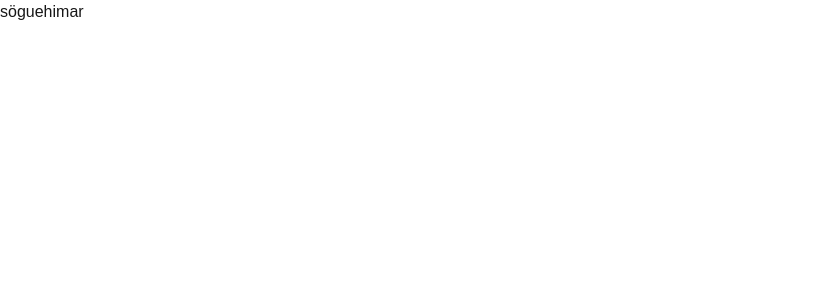
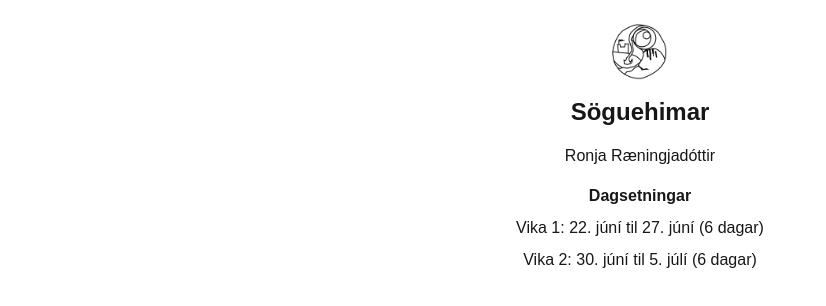
Before and after one commit to viktorhollanders/soguheimar-web, a Next.js app: page / in a window 1280 px wide. Shown: the top 306 px of the page, without its empty margins (0-826 px from the left). Built offline with nearby package versions, Linux system fonts and the light colour scheme.

Commit message:
Add base layout

```diff
--- a/package.json
+++ b/package.json
@@ -9,9 +9,12 @@
     "lint": "eslint"
   },
   "dependencies": {
+    "class-variance-authority": "^0.7.1",
+    "clsx": "^2.1.1",
     "next": "16.2.4",
     "react": "19.2.4",
-    "react-dom": "19.2.4"
+    "react-dom": "19.2.4",
+    "tailwind-merge": "^3.5.0"
   },
   "devDependencies": {
     "@tailwindcss/postcss": "^4",
--- a/src/app/layout.tsx
+++ b/src/app/layout.tsx
@@ -1,16 +1,13 @@
 import type { Metadata } from "next";
-import { Geist, Geist_Mono } from "next/font/google";
+import { Inter } from "next/font/google";
 import "./globals.css";
 
-const geistSans = Geist({
-  variable: "--font-geist-sans",
+const inter = Inter({
+  variable: "--font-inter",
   subsets: ["latin"],
 });
 
-const geistMono = Geist_Mono({
-  variable: "--font-geist-mono",
-  subsets: ["latin"],
-});
+
 
 export const metadata: Metadata = {
   title: "Söguheimar website",
@@ -25,9 +22,9 @@ export default function RootLayout({
   return (
     <html
       lang="en"
-      className={`${geistSans.variable} ${geistMono.variable} h-full antialiased`}
+      className={`${inter.variable} h-full antialiased`}
     >
-      <body className="min-h-full flex flex-col">{children}</body>
+      <body className="min-h-full flex justify-center mt-6">{children}</body>
     </html>
   );
 }
--- a/src/app/page.tsx
+++ b/src/app/page.tsx
@@ -1,5 +1,18 @@
+import { Logo } from "@/components/ui/logo";
+
 export default function Home() {
   return (
-    <h1>söguehimar</h1>
+    <div className="flex flex-col gap-4 items-center">
+      <Logo />
+      <h1 className="text-2xl font-bold">Söguehimar</h1>
+      <h3>Ronja Ræningjadóttir</h3>
+
+      <div className="flex flex-col items-center gap-2">
+        <p className="font-bold">Dagsetningar</p>
+        <p>Vika 1: 22. júní til 27. júní (6 dagar)</p>
+        <p>Vika 2: 30. júní til 5. júlí (6 dagar)</p>
+      </div>
+
+    </div>
   );
 }
--- /dev/null
+++ b/src/components/ui/logo.tsx
@@ -0,0 +1,20 @@
+import Image from "next/image";
+
+export function Logo() {
+  const logoUrl = "/logo.png";
+  const logoAltText = "Söguheima Logo";
+
+  return (
+    <div className="relative w-14 h-14">
+      <Image
+        src={logoUrl}
+        width={0}
+        height={0}
+        alt={logoAltText}
+        sizes="100vw"
+        loading="eager"
+        className="h-full w-auto"
+      />
+    </div>
+  );
+}
```
Also changed, not shown: public/logo.png (added), 1 other file (tests, documents, lock files or other folders).
